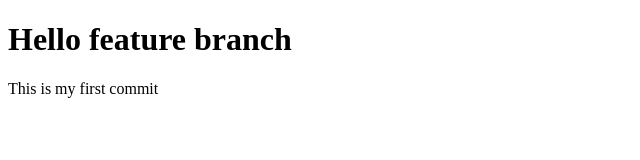
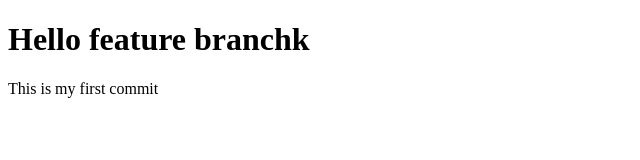
Before and after one commit to sumit0788/focus, a plain HTML site: page index.html in a window 1280 px wide. Shown: the full height of the page, 0-640 px from the left. Drawn offline with Linux system fonts and the light colour scheme.

Commit message:
feature branch update2

```diff
--- a/index.html
+++ b/index.html
@@ -6,7 +6,7 @@
 
 <body>
 
-<h1>Hello feature branch</h1>
+<h1>Hello feature branchk</h1>
 <p>This is my first commit</p>
 
 </body>
```
